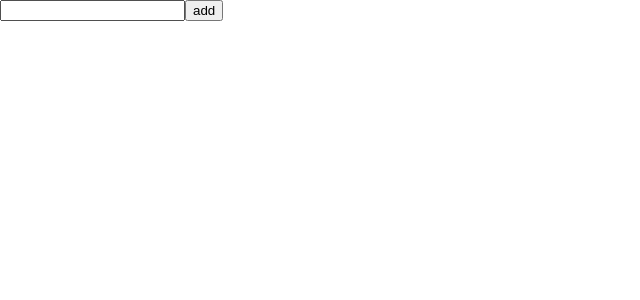
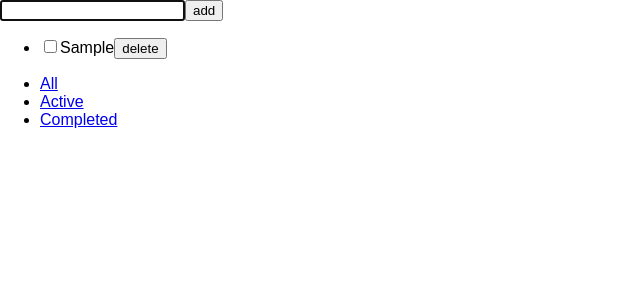
Before and after one commit to alien-house/todolist, a React (Create React App) app in the folder react_todo/: page / in a window 1280 px wide. Both pictures are taken after typing "Sample" into the empty fields and a click on the button "add". Shown: the top 300 px of the page, without its empty margins (0-640 px from the left). Built offline with nearby package versions, Linux system fonts and the light colour scheme.

Commit message:
add filter

```diff
--- a/react_todo/src/App.js
+++ b/react_todo/src/App.js
@@ -1,6 +1,11 @@
 import React, { Component } from 'react';
-import logo from './logo.svg';
 import './App.css';
+import {
+  BrowserRouter as Router,
+  Link,
+  Route
+} from 'react-router-dom'
+
 
 class App extends Component {
   constructor(props) {
@@ -10,19 +15,41 @@ class App extends Component {
       todoItems: todo,
       newItem: ''
     };
-    // this.handleEdit = this.handleEdit.bind(this);
-    // this.handleKey = this.handleKey.bind(this);
-    // this.handleAdd = this.handleAdd.bind(this);
-    // this.handleDelete = this.handleDelete.bind(this);
-    // this.inputFocus = this.inputFocus.bind(this);
+    this.handleEdit = this.handleEdit.bind(this);
+    this.handleKey = this.handleKey.bind(this);
+    this.handleAdd = this.handleAdd.bind(this);
+    this.handleDelete = this.handleDelete.bind(this);
+    this.inputFocus = this.inputFocus.bind(this);
+  }
+  handleEdit(e) {
+    this.setState({ newItem: e.target.value });
+  }
+  handleKey(e) {
+    if (e.key === 'Enter') {
+      this.handleAdd();
+    }
+  }
+  handleAdd() {
+    if (this.state.newItem) {
+      const item = { name: this.state.newItem };
+      const newItems = this.state.todoItems.concat(item);
+      this.setState({ todoItems: newItems });
+      this.setState({ newItem: '' });
+      this.inputFocus();
+      localStorage.setItem('todo', JSON.stringify(newItems));
+    }
+  }
+  handleDelete(i) {
+    const tempItems = this.state.todoItems;
+    tempItems.splice(i, 1);
+    this.setState({ todoItems: tempItems });
+    this.inputFocus();
+    localStorage.setItem('todo', JSON.stringify(this.state.todoItems));
+  }
+  inputFocus() {
+    document.querySelector('input[type="text"]').focus();
   }
   render() {
-    const currentItems = this.state.todoItems.map((item, i) =>
-      <li key={i}>
-        {item.name}
-        <button onClick={() => this.handleDelete(i)}>delete</button>
-      </li>
-    );
     return (
       <div>
         <input
@@ -32,15 +59,79 @@ class App extends Component {
           onKeyPress={this.handleKey}
         />
         <button onClick={this.handleAdd}>add</button>
+
+        <Router>
+          <div>
+
+            <Route exact path="/" name="all" render={() => <ListComponent items={this.state.todoItems} />} />
+            <Route path="/active" name="active" render={() => <ListComponent todoStatus={0} items={this.state.todoItems} />} />
+            <Route path="/completed" name="completed" render={() => <ListComponent todoStatus={1} items={this.state.todoItems} />} />
+
+            <ul>
+              <li><Link to="/">All</Link></li>
+              <li><Link to="/active">Active</Link></li>
+              <li><Link to="/completed">Completed</Link></li>
+            </ul>
+          </div>
+        </Router>
+
+      </div>
+    );
+  }
+}
+export default App;
+
+
+
+class ListComponent extends React.Component {
+
+  constructor(props) {
+    super(props);
+    console.log(props);
+  }
+
+  render() {
+    // console.log(this.props.items);
+    const currentItems = this.props.items.map((item, i) =>
+      <li key={i}>
+        <input type="checkbox" name="chk" />
+        {item.name}
+        <button onClick={() => this.handleDelete(i)}>delete</button>
+      </li>
+    );
+
+    // const { query } = this.props.location;
+    // const { params } = this.props.match;
+    // const { article } = params;
+    // const { date, filter } = query;
+    // this.state.isAuthenticated? (
+    //    <Route children={this.props.children} />
+    //  ) : (
+    // 		<Redirect to={'/mypage'} />
+    //  )
+      //    {currentItems}
+    // {
+    //   this.props.route.items.map(fruit =>
+    //     <li key={fruit}>{fruit}</li>
+    //   )
+    // }
+    return (
+      <div>
         <ul>
           {currentItems}
         </ul>
       </div>
     );
   }
+
 }
 
-export default App;
+
+
+
+
+
+
 
 // <div className="App">
 //   <header className="App-header">
```
